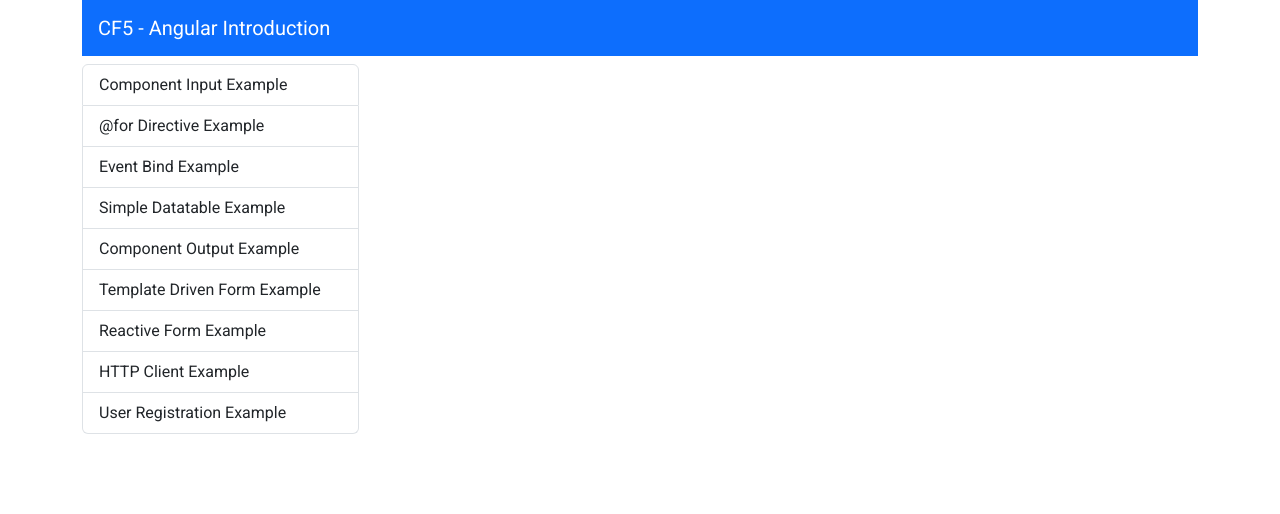
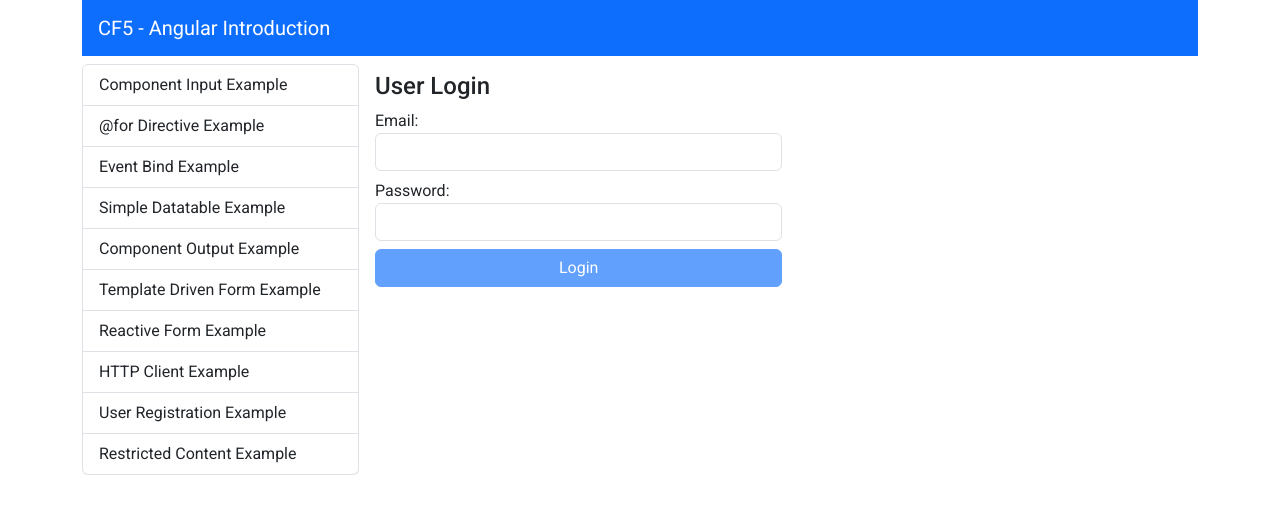
Before and after one commit to tantonia/angular-introduction, an Angular app: page /login in a window 1280 px wide. Before the commit this address led to /. Shown: the top 514 px of the page. Built offline with nearby package versions, Linux system fonts and the light colour scheme.

Commit message:
user login primer

```diff
--- a/package.json
+++ b/package.json
@@ -22,6 +22,7 @@
     "@angular/platform-browser-dynamic": "^17.3.0",
     "@angular/router": "^17.3.0",
     "bootstrap": "^5.3.3",
+    "jwt-decode": "^4.0.0",
     "lodash-es": "^4.17.21",
     "rxjs": "~7.8.0",
     "tslib": "^2.3.0",
--- a/src/app/components/list-group-menu/list-group-menu.component.ts
+++ b/src/app/components/list-group-menu/list-group-menu.component.ts
@@ -19,6 +19,7 @@
     { text: 'Template Driven Form Example', routerLink: 'template-driven-form-example' },
     { text: 'Reactive Form Example', routerLink:'reactive-form-example' },
     { text: 'HTTP Client Example', routerLink: 'http-client-example' },
-    { text: 'User Registration Example', routerLink: 'user-registration-example' }
+    { text: 'User Registration Example', routerLink: 'user-registration-example' },
+    { text: 'Restricted Content Example', routerLink: 'restricted-content-example'}
   ];
 }
--- /dev/null
+++ b/src/app/components/restricted-content-example/restricted-content-example.component.html
@@ -0,0 +1,20 @@
+<h4>🔒 Restricted Content 🔒</h4>
+
+<p class="text-wrap">
+  Sorry, but the secret codes for launching a missile attack are classified
+  information. However, we can share the secret code for making the perfect cup
+  of tea:
+</p>
+<pre>
+    1. Boil water to exactly 100°C.
+    2. Steep one tea bag for precisely 3 minutes.
+    3. Add 2 teaspoons of sugar and a splash of milk.
+    4. Stir clockwise 10 times.
+    5. Enjoy while it's hot!
+</pre
+>
+
+<span class="alert alert-danger">
+<strong>Warning:</strong> Unauthorized access to this content is strictly
+  prohibited! Handle with care! 😉
+</span>
--- /dev/null
+++ b/src/app/components/user-login/user-login.component.html
@@ -0,0 +1,33 @@
+<h4>User Login</h4>
+<form [formGroup]="form"
+(ngSubmit)="onSubmit()"
+class="d-flex flex-column gap-2 w-50">
+
+<div class="form-group">
+    <label for="email">Email:</label>
+    <input
+        type="text"
+        id="email"
+        class="form-control"
+        formControlName="email" />
+</div>
+<div class="form-group">
+    <label for="password">Password:</label>
+    <input
+        type="password"
+        id="password"
+        class="form-control"
+        formControlName="password" />
+</div>
+<button
+    type="submit"
+    class="btn btn-primary"
+    [disabled]="!form.valid">Login
+</button>
+@if(invalidLogin) {
+    <div class="alert alert-danger ">
+        <strong>Error:</strong>
+         Invalid email or password
+    </div>
+}
+</form>
--- /dev/null
+++ b/src/app/components/user-login/user-login.component.ts
@@ -0,0 +1,48 @@
+import { Component, inject } from '@angular/core';
+import { FormControl, FormGroup, ReactiveFormsModule, Validators } from '@angular/forms';
+import { Router } from '@angular/router';
+import { jwtDecode } from 'jwt-decode';
+import { Credentials, LoggedInUser } from 'src/app/shared/interfaces/user';
+import { UserService } from 'src/app/shared/services/user.service';
+
+@Component({
+  selector: 'app-user-login',
+  standalone: true,
+  imports: [
+    ReactiveFormsModule,
+  ],
+  templateUrl: './user-login.component.html',
+  styleUrl: './user-login.component.css'
+})
+export class UserLoginComponent {
+
+  userService = inject(UserService);
+  router = inject(Router);
+  invalidLogin = false;
+
+  form = new FormGroup({
+    email: new FormControl('', [Validators.required, Validators.email]),
+    password: new FormControl('', Validators.required)
+  });
+
+  onSubmit() {
+    const credentials = this.form.value as Credentials
+    this.userService.loginUser(credentials).subscribe({
+      next: (response) => {
+        const access_token = response.access_token;
+        localStorage.setItem('access_token', access_token);
+        const decodedTokenSubject = jwtDecode(access_token).sub as unknown as LoggedInUser;
+        this.userService.user.set({
+          fullname: decodedTokenSubject.fullname,
+          email: decodedTokenSubject.email,
+        });
+
+        this.router.navigate(['restricted-content-example'])
+      },
+      error: (response) => {
+        console.error('Login Error', response);
+        this.invalidLogin = true;
+      },
+    })
+  }
+}
--- /dev/null
+++ b/src/app/shared/guards/auth.guard.ts
@@ -0,0 +1,13 @@
+import { inject } from '@angular/core';
+import { CanActivateFn, Router } from '@angular/router';
+import { UserService } from '../services/user.service';
+
+export const authGuard: CanActivateFn = (route, state) => {
+  const userService = inject(UserService);
+  const router = inject(Router);
+
+  if (userService.user()) {
+    return true;
+  }
+  return router.navigate(['login']);
+};
--- a/src/app/shared/services/user.service.ts
+++ b/src/app/shared/services/user.service.ts
@@ -1,7 +1,7 @@
 import { HttpClient } from '@angular/common/http';
-import { Injectable, inject } from '@angular/core';
+import { Injectable, effect, inject, signal } from '@angular/core';
 import { environment } from 'src/environments/environment';
-import { User } from '../interfaces/user';
+import { Credentials, LoggedInUser, User } from '../interfaces/user';
 
 const API_URL = `${environment.apiURL}/user`
 @Injectable({
@@ -10,6 +10,18 @@
 export class UserService {
   http: HttpClient = inject(HttpClient);
 
+  user = signal<LoggedInUser | null>(null);
+
+  constructor() {
+    effect(() => {
+      if (this.user()) {
+        console.log('User logged-in', this.user().fullname);
+      } else {
+        console.log('No user logged-in');
+      }
+    })
+  }
+
   registerUser(user: User) {
     return this.http.post<{msg: string}>(`${API_URL}/register`, user)
   }
@@ -17,4 +29,8 @@
   check_duplicate_email(email: string) {
     return this.http.get<{msg: string}>(`${API_URL}/check_duplicate_email/${email}`);
   }
+
+  loginUser(credentials: Credentials) {
+    return this.http.post<{access_token: string}>(`${API_URL}/login`, credentials)
+  }
 }
```
Also changed, not shown: src/app/app.routes.ts (+12 -8 lines), src/app/components/restricted-content-example/restricted-content-example.component.ts (added, +12 -0 lines), src/app/shared/interfaces/user.ts (+10 -0 lines), src/app/components/restricted-content-example/restricted-content-example.component.css (added), src/app/components/user-login/user-login.component.css (added), 1 other file (tests, documents, lock files or other folders).
